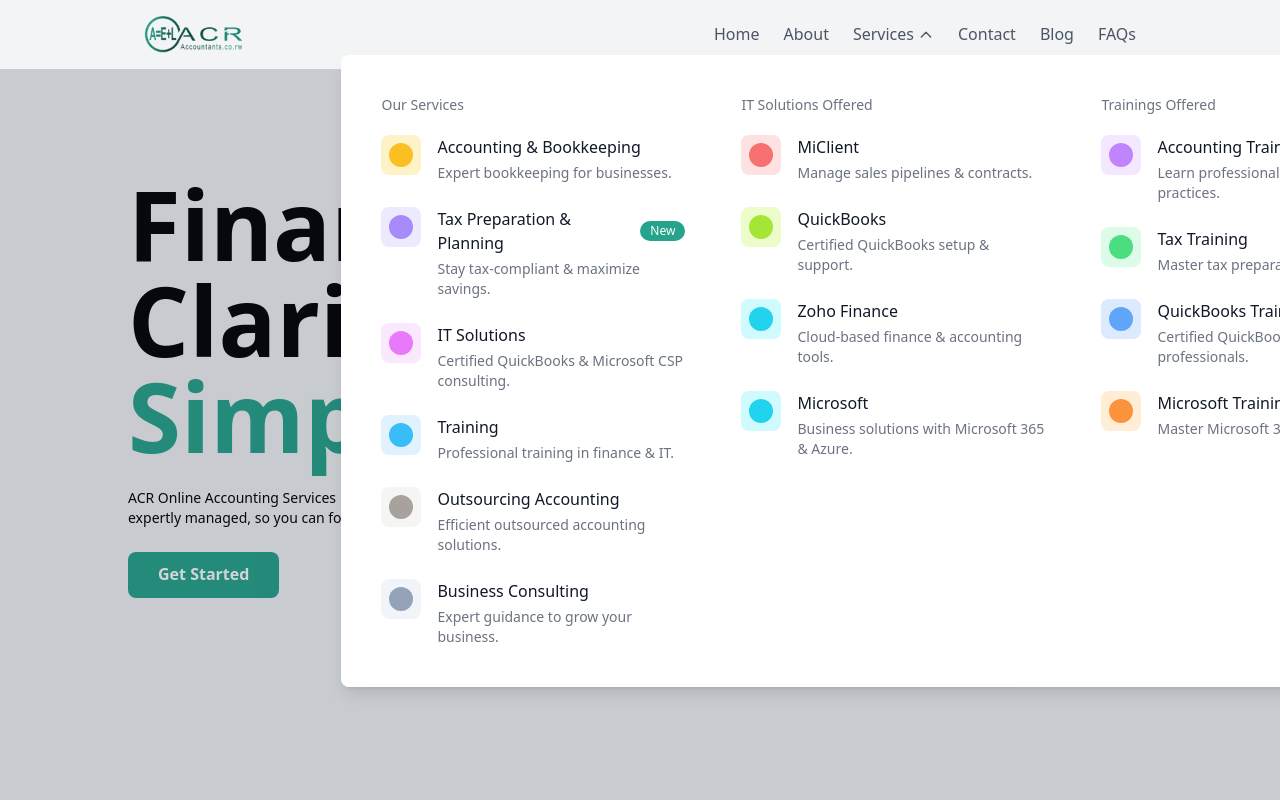
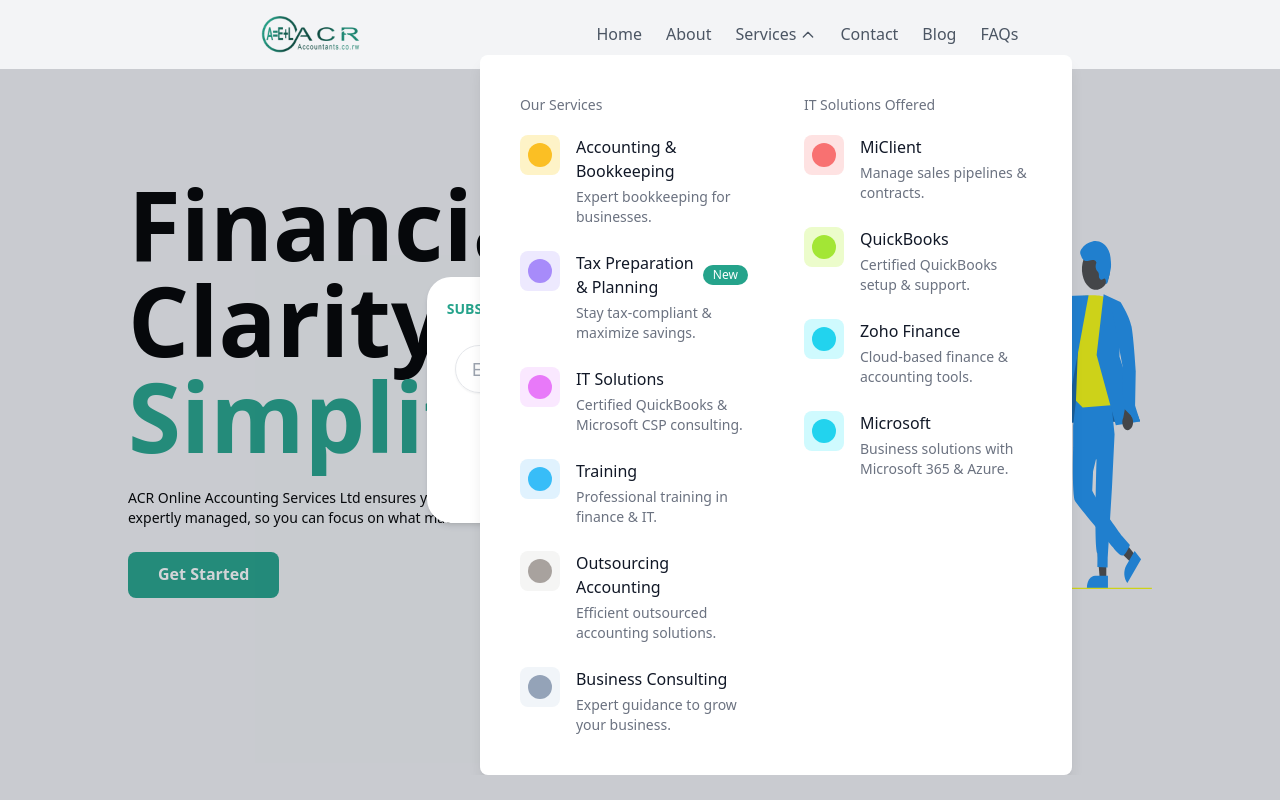
Before and after one commit to yoojen/acr_web, a Next.js app: page / in a window 1280 px wide. Both pictures are taken after a click on the button "Services". Shown: the top 800 px of the page. Built offline with nearby package versions, Linux system fonts and the light colour scheme.

Commit message:
services mega menu fixed

```diff
--- a/components/Header.tsx
+++ b/components/Header.tsx
@@ -124,142 +124,142 @@
             },
           ],
         },
-        {
-          title: "Trainings Offered",
-          items: [
-            {
-              id: "accounting-training",
-              bgColor: "bg-purple-100",
-              dotColor: "bg-purple-400",
-              title: "Accounting Training",
-              description: "Learn professional accounting practices.",
-              href: "/services/accounting-training",
-            },
-            {
-              id: "tax-training",
-              bgColor: "bg-green-100",
-              dotColor: "bg-green-400",
-              title: "Tax Training",
-              description: "Master tax preparation & compliance.",
-              href: "/services/tax-training",
-            },
-            {
-              id: "quickbooks-training",
-              bgColor: "bg-blue-100",
-              dotColor: "bg-blue-400",
-              title: "QuickBooks Training",
-              description: "Certified QuickBooks courses for professionals.",
-              href: "/services/quickbooks-training",
-            },
-            {
-              id: "microsoft-training",
-              bgColor: "bg-orange-100",
-              dotColor: "bg-orange-400",
-              title: "Microsoft Training",
-              description: "Master Microsoft 365 & Azure tools.",
-              href: "/services/microsoft-training",
-            },
-          ],
-        },
+        // {
+        //   title: "Trainings Offered",
+        //   items: [
+        //     {
+        //       id: "accounting-training",
+        //       bgColor: "bg-purple-100",
+        //       dotColor: "bg-purple-400",
+        //       title: "Accounting Training",
+        //       description: "Learn professional accounting practices.",
+        //       href: "/services/accounting-training",
+        //     },
+        //     {
+        //       id: "tax-training",
+        //       bgColor: "bg-green-100",
+        //       dotColor: "bg-green-400",
+        //       title: "Tax Training",
+        //       description: "Master tax preparation & compliance.",
+        //       href: "/services/tax-training",
+        //     },
+        //     {
+        //       id: "quickbooks-training",
+        //       bgColor: "bg-blue-100",
+        //       dotColor: "bg-blue-400",
+        //       title: "QuickBooks Training",
+        //       description: "Certified QuickBooks courses for professionals.",
+        //       href: "/services/quickbooks-training",
+        //     },
+        //     {
+        //       id: "microsoft-training",
+        //       bgColor: "bg-orange-100",
+        //       dotColor: "bg-orange-400",
+        //       title: "Microsoft Training",
+        //       description: "Master Microsoft 365 & Azure tools.",
+        //       href: "/services/microsoft-training",
+        //     },
+        //   ],
+        // },
       ],
     },
-    /*{
-      id: "resource",
-      label: "Resource",
-      hasMegaMenu: true,
-      megaMenuItems: [
-        {
-          title: "Learning Center",
-          items: [
-            {
-              id: "blog",
-              bgColor: "bg-zinc-100",
-              dotColor: "bg-zinc-400",
-              title: "News",
-              description: "Latest insights and updates.",
-              href: "/resources/news",
-            },
-            {
-              id: "guides",
-              bgColor: "bg-yellow-100",
-              dotColor: "bg-yellow-400",
-              title: "Guides",
-              description: "Step-by-step tutorials and guides.",
-              isNew: true,
-              href: "/resources/guides",
-            },
-            {
-              id: "webinars",
-              bgColor: "bg-pink-100",
-              dotColor: "bg-pink-400",
-              title: "Webinars",
-              description: "Access recorded and live sessions.",
-              href: "/resources/webinars",
-            },
-          ],
-        },
-        {
-          title: "Support",
-          items: [
-            {
-              id: "faq",
-              bgColor: "bg-teal-100",
-              dotColor: "bg-teal-400",
-              title: "Frequently Asked Questions",
-              description: "Find answers to common questions",
-              href: "/resources/faq",
-            },
-            {
-              id: "privacy-policy",
-              bgColor: "bg-rose-100",
-              dotColor: "bg-rose-400",
-              title: "Privacy Policy",
-              description: "Collaborate & share knowledge.",
-              href: "/resources/privacy-policy",
-            },
-            {
-              id: "support-center",
-              bgColor: "bg-lime-100",
-              dotColor: "bg-lime-400",
-              title: "Support Center",
-              description: "Get help & assistance.",
-              href: "/resources/support-center",
-            },
-          ],
-        },
-        {
-          title: "Case Studies",
-          items: [
-            {
-              id: "small-business-success",
-              bgColor: "bg-indigo-100",
-              dotColor: "bg-indigo-400",
-              title: "Small Business Success",
-              description: "How we helped small businesses grow.",
-              href: "/resources/small-business-success",
-            },
-            {
-              id: "tax-optimization",
-              bgColor: "bg-red-100",
-              dotColor: "bg-red-400",
-              title: "Tax Optimization",
-              description: "Reducing tax burdens for clients.",
-              href: "/resources/tax-optimization",
-            },
-            {
-              id: "it-solution-impact",
-              bgColor: "bg-blue-100",
-              dotColor: "bg-blue-400",
-              title: "IT Solution Impact",
-              description: "Boosting efficiency with our IT solutions.",
-              href: "/resources/it-solution-impact",
-            },
-          ],
-        },
-      ],
-    },*/
+    // {
+    //   id: "resource",
+    //   label: "Resource",
+    //   hasMegaMenu: true,
+    //   megaMenuItems: [
+    //     {
+    //       title: "Learning Center",
+    //       items: [
+    //         {
+    //           id: "blog",
+    //           bgColor: "bg-zinc-100",
+    //           dotColor: "bg-zinc-400",
+    //           title: "News",
+    //           description: "Latest insights and updates.",
+    //           href: "/resources/news",
+    //         },
+    //         {
+    //           id: "guides",
+    //           bgColor: "bg-yellow-100",
+    //           dotColor: "bg-yellow-400",
+    //           title: "Guides",
+    //           description: "Step-by-step tutorials and guides.",
+    //           isNew: true,
+    //           href: "/resources/guides",
+    //         },
+    //         {
+    //           id: "webinars",
+    //           bgColor: "bg-pink-100",
+    //           dotColor: "bg-pink-400",
+    //           title: "Webinars",
+    //           description: "Access recorded and live sessions.",
+    //           href: "/resources/webinars",
+    //         },
+    //       ],
+    //     },
+    //     {
+    //       title: "Support",
+    //       items: [
+    //         {
+    //           id: "faq",
+    //           bgColor: "bg-teal-100",
+    //           dotColor: "bg-teal-400",
+    //           title: "Frequently Asked Questions",
+    //           description: "Find answers to common questions",
+    //           href: "/resources/faq",
+    //         },
+    //         {
+    //           id: "privacy-policy",
+    //           bgColor: "bg-rose-100",
+    //           dotColor: "bg-rose-400",
+    //           title: "Privacy Policy",
+    //           description: "Collaborate & share knowledge.",
+    //           href: "/resources/privacy-policy",
+    //         },
+    //         {
+    //           id: "support-center",
+    //           bgColor: "bg-lime-100",
+    //           dotColor: "bg-lime-400",
+    //           title: "Support Center",
+    //           description: "Get help & assistance.",
+    //           href: "/resources/support-center",
+    //         },
+    //       ],
+    //     },
+    //     {
+    //       title: "Case Studies",
+    //       items: [
+    //         {
+    //           id: "small-business-success",
+    //           bgColor: "bg-indigo-100",
+    //           dotColor: "bg-indigo-400",
+    //           title: "Small Business Success",
+    //           description: "How we helped small businesses grow.",
+    //           href: "/resources/small-business-success",
+    //         },
+    //         {
+    //           id: "tax-optimization",
+    //           bgColor: "bg-red-100",
+    //           dotColor: "bg-red-400",
+    //           title: "Tax Optimization",
+    //           description: "Reducing tax burdens for clients.",
+    //           href: "/resources/tax-optimization",
+    //         },
+    //         {
+    //           id: "it-solution-impact",
+    //           bgColor: "bg-blue-100",
+    //           dotColor: "bg-blue-400",
+    //           title: "IT Solution Impact",
+    //           description: "Boosting efficiency with our IT solutions.",
+    //           href: "/resources/it-solution-impact",
+    //         },
+    //       ],
+    //     },
+    //   ],
+    // },
+    // { id: "resources", label: "Resources", href: "/resources" },
     { id: "contact", label: "Contact", href: "/contact" },
-    // { id: "resources", label: "Resources", href: "/resources" },
     { id: "blog", label: "Blog", href: "/resources/news" },
     { id: "faq", label: " FAQs", href: "/resources/faq" }
   ];
@@ -267,7 +267,7 @@
   return (
     <header>
       <div className="container mx-auto px-4 py-4">
-        <div className="flex justify-between items-center">
+        <div className="flex justify-around items-center">
           <Link href="/">
             <Image src={Logo} alt="Logo" width={100} height={100} />
           </Link>
@@ -317,9 +317,9 @@
                 )}
 
                 {item.hasMegaMenu && activeMegaMenu === item.id && (
-                  <div className="absolute left-1/2 transform -translate-x-1/2 z-10 mt-2 w-[90vw] max-w-6xl min-w-[300px] px-4 sm:px-6">
+                  <div className="absolute left-1/2 transform -translate-x-1/2 z-10 mt-2 w-[50vw] max-w-6xl min-w-[300px] md:max-h-[800px] overflow-auto px-4 sm:px-6">
                     <div className="overflow-hidden rounded-lg shadow-lg">
-                      <div className="relative grid grid-cols-1 gap-6 bg-white p-6 lg:grid-cols-3">
+                      <div className="grid grid-cols-1 gap-6 bg-white p-6 lg:grid-cols-2">
                         {item.megaMenuItems?.map((section, index) => (
                           <div key={index} className="p-4">
                             <h3 className="text-sm font-medium text-gray-500 mb-5">
@@ -400,16 +400,16 @@
                   <>
                     <button
                       className="flex items-center text-gray-600 hover:text-primary bg-transparent hover:bg-transparent font-normal pl-4"
-                      onClick={() =>
-                        setActiveMegaMenu(
-                          activeMegaMenu === item.id ? null : item.id
-                        )
-                      }
+                      onClick={(e) => {
+                        e.stopPropagation();
+                        setActiveMegaMenu(item.id);
+                      }}
+
                     >
-                      <span>{item.label}</span>
+                      {activeMegaMenu !== item.id && <span>{item.label}</span>}
                       <svg
                         xmlns="http://www.w3.org/2000/svg"
-                        className={`h-4 w-4 transition-transform ${activeMegaMenu === item.id ? "rotate-180" : ""
+                        className={`h-4 w-4 transition-transform ${activeMegaMenu === item.id ? "hidden" : ""
                           }`}
                         fill="none"
                         viewBox="0 0 24 24"
@@ -422,10 +422,33 @@
                           d="M19 9l-7 7-7-7"
                         />
                       </svg>
+                      {
+                        activeMegaMenu === item.id &&
+                        <button onClick={() => {
+                          setActiveMegaMenu(null)
+                        }}
+                          className="flex items-center text-gray-600 hover:text-primary bg-transparent hover:bg-transparent font-normal pl-4">
+                          <span>{item.label}</span>
+                          <svg
+                            xmlns="http://www.w3.org/2000/svg"
+                            className={`h-4 w-4 transition-transform ${activeMegaMenu === item.id ? "" : "hidden"}`}
+                            fill="none"
+                            viewBox="0 0 24 24"
+                            stroke="currentColor"
+                          >
+                            <path
+                              strokeLinecap="round"
+                              strokeLinejoin="round"
+                              strokeWidth={2}
+                              d="M5 15l7-7 7 7"
+                            />
+                          </svg>
+                        </button>
+                      }
                     </button>
-
-                    {activeMegaMenu === item.id && (
-                      <div className="pl-4 mt-2 space-y-2">
+                    {/* {alert(`ActiveMega: ${activeMegaMenu}, ItemID: ${item.id}. ${activeMegaMenu === item.id}`)} */}
+                    {
+                      activeMegaMenu === item?.id && <div className="pl-4 mt-2 space-y-2">
                         {item.megaMenuItems?.map((section) => (
                           <div key={section.title} className="mb-4">
                             <h3 className="text-sm font-medium text-gray-500 mb-2">
@@ -454,7 +477,8 @@
                           </div>
                         ))}
                       </div>
-                    )}
+
+                    }
                   </>
                 ) : (
                   <Link
```
